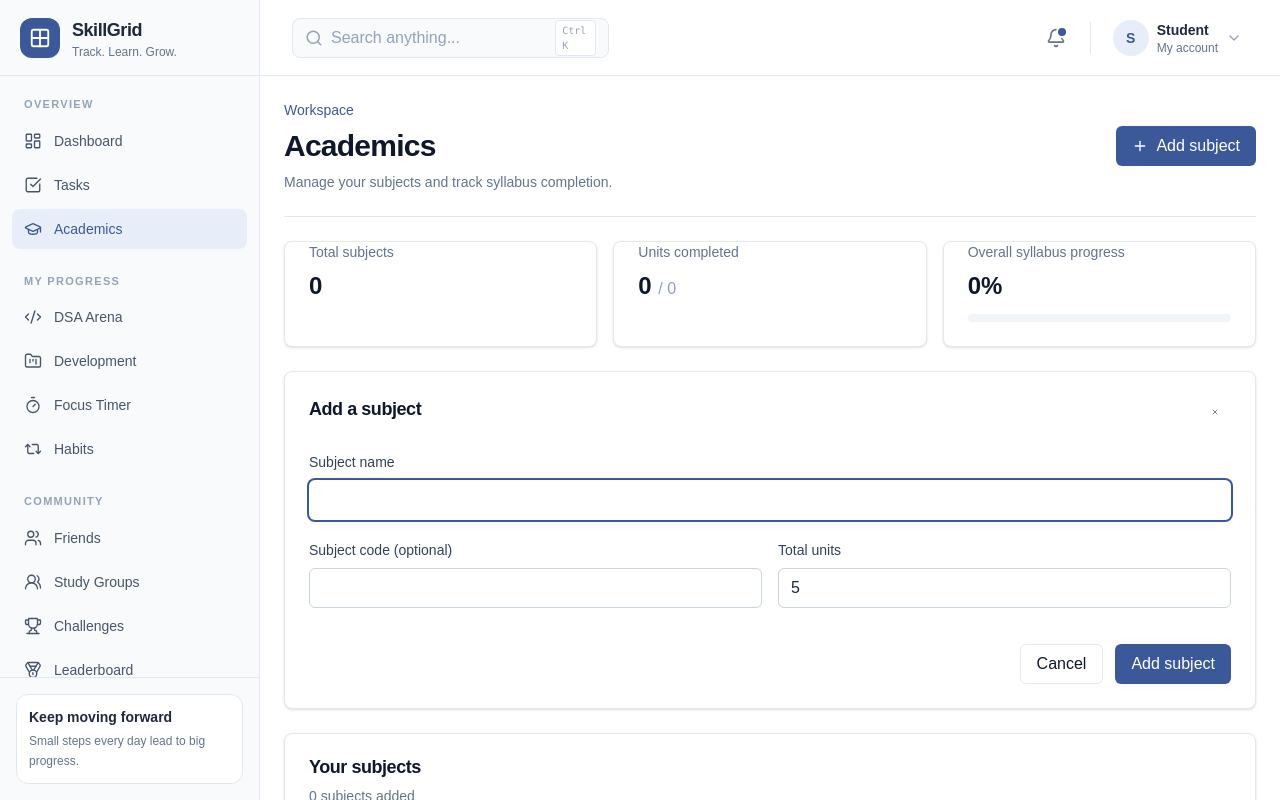
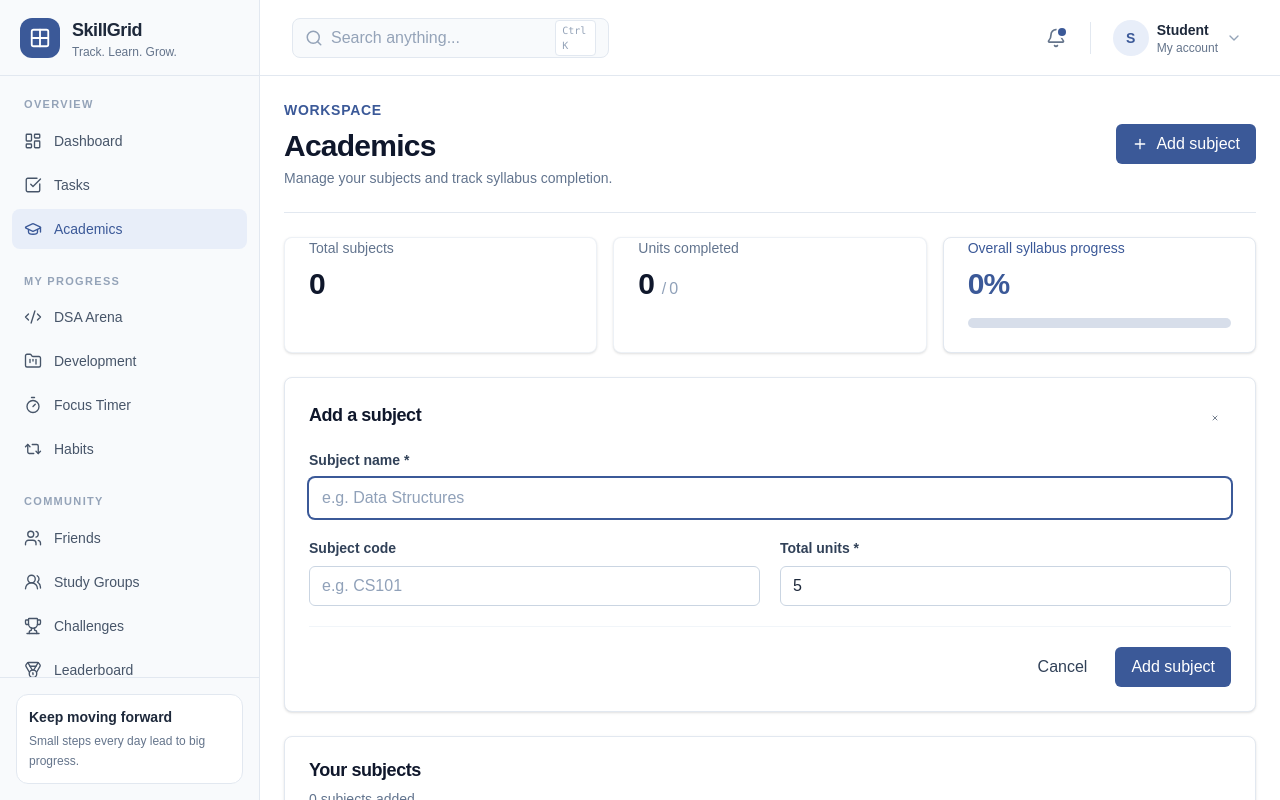
Before and after one commit to thiteswapnil1212-hue/skillGrid, a Next.js app in the folder skillgrid-app/: page /academics in a window 1280 px wide. Both pictures are taken after a click on the button "Add subject". Built offline with nearby package versions, Linux system fonts and the light colour scheme.

Commit message:
feat: animate academics page

```diff
--- a/skillgrid-app/src/app/academics/page.tsx
+++ b/skillgrid-app/src/app/academics/page.tsx
@@ -5,6 +5,7 @@ import { BookOpen, Check, ChevronDown, Plus, Trash2, X } from "lucide-react";
 import { Button } from "@/components/ui/Button";
 import { Card, CardContent, CardHeader, CardTitle } from "@/components/ui/Card";
 import { Input } from "@/components/ui/Input";
+import { motion, AnimatePresence } from "framer-motion";
 
 type Subject = {
   id: string;
@@ -65,9 +66,9 @@ export default function AcademicsPage() {
     <main className="mx-auto w-full max-w-7xl space-y-6 p-6">
       <section className="flex flex-col justify-between gap-4 border-b border-slate-200 pb-6 sm:flex-row sm:items-center">
         <div>
-          <p className="text-sm font-medium text-primary">Workspace</p>
-          <h1 className="mt-2 text-2xl font-semibold tracking-tight text-slate-900 sm:text-3xl">Academics</h1>
-          <p className="mt-2 text-sm text-slate-500">Manage your subjects and track syllabus completion.</p>
+          <p className="text-sm font-semibold tracking-wider text-primary uppercase">Workspace</p>
+          <h1 className="mt-2 text-2xl font-bold tracking-tight text-slate-900 sm:text-3xl">Academics</h1>
+          <p className="mt-1 text-sm font-medium text-slate-500">Manage your subjects and track syllabus completion.</p>
         </div>
         <Button onClick={() => setShowForm(true)} className="gap-2">
           <Plus size={16} />
@@ -76,138 +77,180 @@ export default function AcademicsPage() {
       </section>
 
       <section className="grid grid-cols-1 gap-4 sm:grid-cols-3">
-        <Card>
+        <Card className="border-slate-200/60 shadow-sm">
           <CardContent className="p-5">
-            <p className="text-sm text-slate-500">Total subjects</p>
-            <p className="mt-2 text-2xl font-semibold text-slate-900">{subjects.length}</p>
+            <p className="text-sm font-medium text-slate-500">Total subjects</p>
+            <p className="mt-2 text-3xl font-bold text-slate-900 tracking-tight">{subjects.length}</p>
           </CardContent>
         </Card>
-        <Card>
+        <Card className="border-slate-200/60 shadow-sm">
           <CardContent className="p-5">
-            <p className="text-sm text-slate-500">Units completed</p>
-            <p className="mt-2 text-2xl font-semibold text-slate-900">
-              {completedUnitsCount} <span className="text-base text-slate-400 font-normal">/ {totalUnitsCount}</span>
+            <p className="text-sm font-medium text-slate-500">Units completed</p>
+            <p className="mt-2 text-3xl font-bold text-slate-900 tracking-tight">
+              {completedUnitsCount} <span className="text-base text-slate-400 font-medium">/ {totalUnitsCount}</span>
             </p>
           </CardContent>
         </Card>
-        <Card>
+        <Card className="border-primary/20 bg-primary/5 shadow-sm">
           <CardContent className="p-5">
-            <p className="text-sm text-slate-500">Overall syllabus progress</p>
-            <p className="mt-2 text-2xl font-semibold text-slate-900">{overallProgress}%</p>
-            <div className="mt-3 h-2 overflow-hidden rounded-full bg-slate-100">
-              <div className="h-full rounded-full bg-primary transition-all" style={{ width: `${overallProgress}%` }} />
+            <p className="text-sm font-medium text-primary">Overall syllabus progress</p>
+            <p className="mt-2 text-3xl font-bold text-primary tracking-tight">{overallProgress}%</p>
+            <div className="mt-4 h-2.5 overflow-hidden rounded-full bg-primary/20">
+              <motion.div
+                className="h-full rounded-full bg-primary"
+                initial={{ width: 0 }}
+                animate={{ width: `${overallProgress}%` }}
+                transition={{ duration: 0.8, ease: "easeOut" }}
+              />
             </div>
           </CardContent>
         </Card>
       </section>
 
+      <AnimatePresence>
         {showForm && (
-        <Card>
-          <CardHeader className="flex flex-row items-center justify-between">
-            <CardTitle>Add a subject</CardTitle>
-            <Button variant="ghost" size="sm" onClick={() => setShowForm(false)} className="h-8 w-8 p-0">
+          <motion.div
+            initial={{ opacity: 0, height: 0, scale: 0.95 }}
+            animate={{ opacity: 1, height: "auto", scale: 1 }}
+            exit={{ opacity: 0, height: 0, scale: 0.95 }}
+            transition={{ duration: 0.2 }}
+          >
+            <Card className="overflow-hidden">
+              <CardHeader className="flex flex-row items-center justify-between pb-4">
+                <CardTitle className="text-lg">Add a subject</CardTitle>
+                <Button variant="ghost" size="sm" onClick={() => setShowForm(false)} className="h-8 w-8 p-0 text-slate-400 hover:text-slate-700">
                   <X size={16} />
                 </Button>
               </CardHeader>
               <CardContent>
                 <form onSubmit={handleSubmit} className="space-y-5">
                   <div>
-                <label htmlFor="subject-name" className="mb-2 block text-sm font-medium text-slate-700">Subject name</label>
-                <Input id="subject-name" value={name} onChange={(e) => setName(e.target.value)} required autoFocus maxLength={100} />
+                    <label htmlFor="subject-name" className="mb-2 block text-sm font-semibold text-slate-700">Subject name *</label>
+                    <Input id="subject-name" value={name} onChange={(e) => setName(e.target.value)} required autoFocus maxLength={100} placeholder="e.g. Data Structures" />
                   </div>
-              <div className="grid grid-cols-1 gap-4 sm:grid-cols-2">
+                  <div className="grid grid-cols-1 gap-5 sm:grid-cols-2">
                     <div>
-                  <label htmlFor="subject-code" className="mb-2 block text-sm font-medium text-slate-700">Subject code (optional)</label>
-                  <Input id="subject-code" value={code} onChange={(e) => setCode(e.target.value)} maxLength={30} />
+                      <label htmlFor="subject-code" className="mb-2 block text-sm font-semibold text-slate-700">Subject code</label>
+                      <Input id="subject-code" value={code} onChange={(e) => setCode(e.target.value)} maxLength={30} placeholder="e.g. CS101" />
                     </div>
                     <div>
-                  <label htmlFor="total-units" className="mb-2 block text-sm font-medium text-slate-700">Total units</label>
+                      <label htmlFor="total-units" className="mb-2 block text-sm font-semibold text-slate-700">Total units *</label>
                       <Input id="total-units" type="number" min="1" max="100" required value={totalUnits} onChange={(e) => setTotalUnits(e.target.value)} />
                     </div>
                   </div>
-              <div className="flex justify-end gap-3 pt-4">
-                <Button variant="outline" type="button" onClick={() => setShowForm(false)}>Cancel</Button>
+                  <div className="flex justify-end gap-3 pt-5 border-t border-slate-100">
+                    <Button variant="ghost" type="button" onClick={() => setShowForm(false)}>Cancel</Button>
                     <Button type="submit">Add subject</Button>
                   </div>
                 </form>
               </CardContent>
             </Card>
+          </motion.div>
         )}
+      </AnimatePresence>
 
       <Card>
-        <CardHeader>
-          <CardTitle>Your subjects</CardTitle>
-          <p className="text-sm text-slate-500 mt-1">{subjects.length} {subjects.length === 1 ? "subject" : "subjects"} added</p>
+        <CardHeader className="pb-4">
+          <CardTitle className="text-lg">Your subjects</CardTitle>
+          <p className="text-sm font-medium text-slate-500 mt-1">{subjects.length} {subjects.length === 1 ? "subject" : "subjects"} added</p>
         </CardHeader>
-        <div className="border-t border-slate-200">
+        <div className="border-t border-slate-100 bg-white">
           {subjects.length === 0 ? (
-            <div className="flex flex-col items-center py-16 text-center px-6">
-              <BookOpen className="h-8 w-8 text-slate-400 mb-4" />
-              <h3 className="text-base font-medium text-slate-900">No subjects added</h3>
-              <p className="mt-1 text-sm text-slate-500">Add your first subject to start tracking your syllabus progress.</p>
+            <div className="flex flex-col items-center py-20 text-center px-6">
+              <div className="flex h-16 w-16 items-center justify-center rounded-full bg-slate-50 border border-slate-100 mb-5">
+                <BookOpen size={28} className="text-slate-300" />
+              </div>
+              <h3 className="text-base font-semibold text-slate-900">No subjects added</h3>
+              <p className="mt-1 text-sm text-slate-500 max-w-sm">Add your first subject to start tracking your syllabus progress.</p>
               <Button onClick={() => setShowForm(true)} className="mt-6 gap-2">
                 <Plus size={16} /> Add your first subject
               </Button>
             </div>
           ) : (
             <div className="divide-y divide-slate-100">
+              <AnimatePresence initial={false}>
                 {subjects.map((subject) => {
                   const progress = subject.totalUnits > 0 ? Math.round((subject.completedUnits / subject.totalUnits) * 100) : 0;
                   const isExpanded = expandedSubject === subject.id;
+
                   return (
-                  <div key={subject.id} className="p-6">
-                    <div className="flex flex-col gap-4 sm:flex-row sm:items-center">
-                      <div className="flex min-w-0 flex-1 items-start gap-3">
-                        <div className="rounded-lg bg-primary-light p-3 text-primary">
-                          <BookOpen size={20} />
+                    <motion.div
+                      layout
+                      key={subject.id}
+                      initial={{ opacity: 0, y: 10 }}
+                      animate={{ opacity: 1, y: 0 }}
+                      exit={{ opacity: 0, scale: 0.95 }}
+                      className="p-6 hover:bg-slate-50/50 transition-colors"
+                    >
+                      <div className="flex flex-col gap-5 sm:flex-row sm:items-center">
+                        <div className="flex min-w-0 flex-1 items-start gap-4">
+                          <div className="rounded-xl bg-primary-light p-3.5 text-primary shadow-sm border border-primary/10">
+                            <BookOpen size={22} />
                           </div>
                           <div>
-                          <h3 className="font-medium text-slate-900">{subject.name}</h3>
-                          {subject.code && <p className="text-xs text-slate-500 mt-0.5">{subject.code}</p>}
-                          <p className="mt-1 text-sm text-slate-500">{subject.completedUnits} of {subject.totalUnits} units completed</p>
+                            <h3 className="font-bold text-slate-900 text-base">{subject.name}</h3>
+                            {subject.code && <p className="text-xs font-semibold tracking-wider text-slate-400 mt-1 uppercase">{subject.code}</p>}
+                            <p className="mt-2 text-sm font-medium text-slate-500">{subject.completedUnits} of {subject.totalUnits} units completed</p>
                           </div>
                         </div>
-                      <div className="flex items-center gap-4 sm:w-52">
-                        <div className="h-2 flex-1 rounded-full bg-slate-100 overflow-hidden">
-                          <div className="h-full rounded-full bg-primary transition-all" style={{ width: `${progress}%` }} />
+                        <div className="flex items-center gap-4 sm:w-56">
+                          <div className="h-2.5 flex-1 rounded-full bg-slate-100 overflow-hidden shadow-inner">
+                            <motion.div
+                              className="h-full rounded-full bg-primary"
+                              initial={{ width: 0 }}
+                              animate={{ width: `${progress}%` }}
+                              transition={{ duration: 0.5, ease: "easeOut" }}
+                            />
                           </div>
-                        <span className="text-sm font-medium text-slate-700 w-10 text-right">{progress}%</span>
+                          <span className="text-sm font-bold text-slate-700 w-12 text-right">{progress}%</span>
                         </div>
-                      <Button variant="outline" size="sm" onClick={() => setExpandedSubject(isExpanded ? null : subject.id)} className="gap-2">
-                        Update <ChevronDown size={14} className={`transition-transform ${isExpanded ? "rotate-180" : ""}`} />
+                        <Button variant="outline" size="sm" onClick={() => setExpandedSubject(isExpanded ? null : subject.id)} className="gap-2 shrink-0">
+                          Update <motion.div animate={{ rotate: isExpanded ? 180 : 0 }}><ChevronDown size={14} /></motion.div>
                         </Button>
                       </div>
 
+                      <AnimatePresence>
                         {isExpanded && (
-                      <div className="mt-5 flex flex-col gap-4 rounded-lg bg-slate-50 p-4 sm:flex-row sm:items-center sm:justify-between border border-slate-100">
+                          <motion.div
+                            initial={{ opacity: 0, height: 0 }}
+                            animate={{ opacity: 1, height: "auto" }}
+                            exit={{ opacity: 0, height: 0 }}
+                            className="overflow-hidden"
+                          >
+                            <div className="mt-6 flex flex-col gap-4 rounded-xl bg-white shadow-sm p-5 sm:flex-row sm:items-center sm:justify-between border border-slate-200 ring-1 ring-slate-900/5">
                               <div>
-                          <p className="text-sm font-medium text-slate-900">Completed units</p>
-                          <p className="text-xs text-slate-500">Update your progress for this subject.</p>
+                                <p className="text-sm font-bold text-slate-900">Update completion</p>
+                                <p className="text-xs font-medium text-slate-500 mt-1">Adjust how many units you have finished.</p>
                               </div>
                               <div className="flex items-center gap-3">
+                                <div className="flex items-center gap-2 bg-slate-50 rounded-lg p-1 border border-slate-200">
                                   <Input
                                     type="number"
                                     min="0"
                                     max={subject.totalUnits}
                                     value={subject.completedUnits}
                                     onChange={(e) => updateCompletedUnits(subject.id, Number(e.target.value))}
-                            className="w-20"
+                                    className="w-16 h-8 text-center bg-white border-slate-200 font-bold focus:ring-2"
                                   />
-                          <span className="text-sm text-slate-500">/ {subject.totalUnits}</span>
-                          <Button variant="ghost" size="sm" onClick={() => setExpandedSubject(null)} className="h-10 w-10 p-0 text-slate-500">
+                                  <span className="text-sm font-bold text-slate-400 pr-2">/ {subject.totalUnits}</span>
+                                </div>
+                                <Button size="sm" onClick={() => setExpandedSubject(null)} className="h-10 w-10 p-0">
                                   <Check size={16} />
                                 </Button>
                               </div>
                             </div>
-                    )}
                             <div className="mt-4 flex justify-end">
                               <Button variant="ghost" size="sm" onClick={() => deleteSubject(subject.id)} className="gap-2 text-slate-500 hover:text-danger hover:bg-danger-light">
                                 <Trash2 size={14} /> Delete subject
                               </Button>
                             </div>
-                  </div>
+                          </motion.div>
+                        )}
+                      </AnimatePresence>
+                    </motion.div>
                   );
                 })}
+              </AnimatePresence>
             </div>
           )}
         </div>
```
Lines whose indentation alone changed are shown as unchanged.
